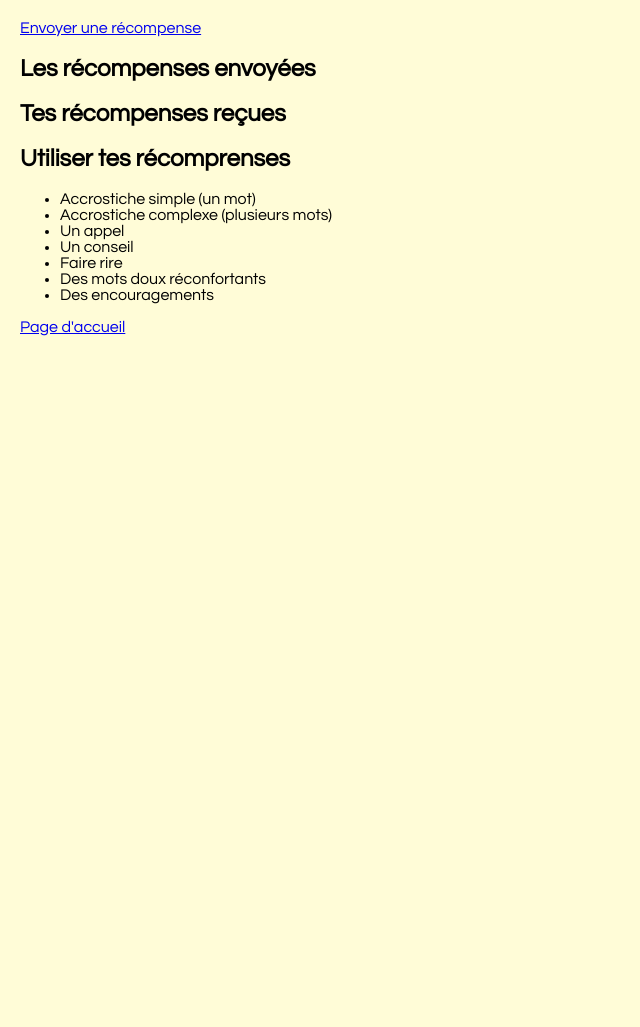
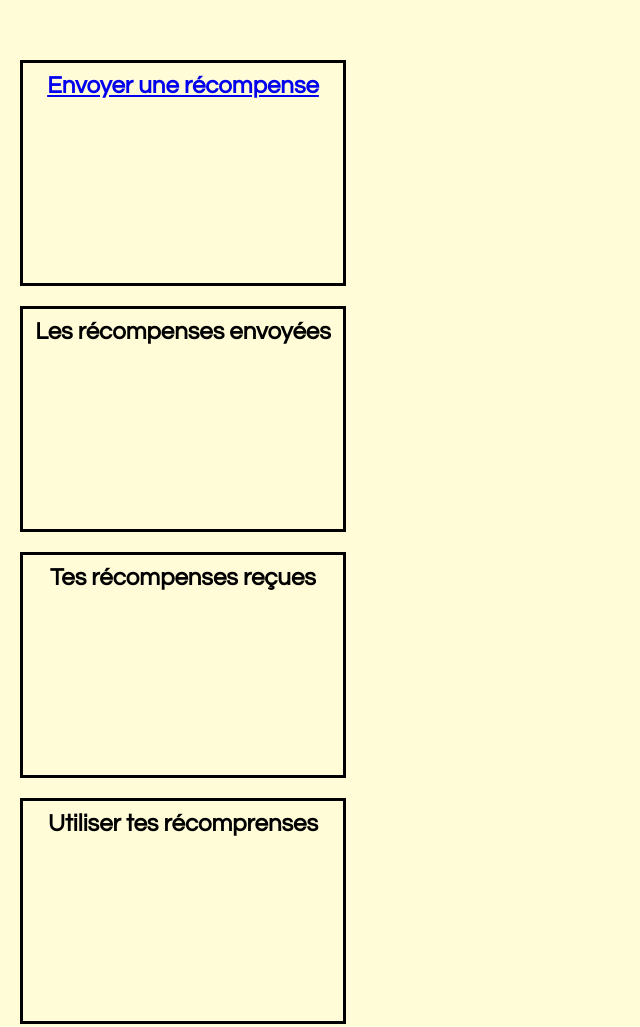
Before and after one commit to Superrlily/superrlily.github.io, a plain HTML site: page ana.html in a window 1280 px wide. Shown: the top 1027 px of the page, without its empty margins (0-640 px from the left). Before the commit the page ends 800 px from the top, so only its background shows below. Drawn offline with Linux system fonts and the light colour scheme.

Commit message:
update CSS

```diff
--- a/ana.html
+++ b/ana.html
@@ -1,13 +1,11 @@
 <!DOCTYPE html>
 <html>
 <link rel="stylesheet" href="styles.css">
-    <a href="ana_send_reward" target="_self">Envoyer une récompense</a>
-
-    <h2>Les récompenses envoyées</h2>
-
-    <h2>Tes récompenses reçues</h2>
-
-    <h2>Utiliser tes récomprenses</h2>
+    <div class="container"></div>
+        <h2 class="box"><a href="ana_send_reward" target="_self">Envoyer une récompense</a></h2>
+        <h2 class="box">Les récompenses envoyées</h2>
+        <h2 class="box">Tes récompenses reçues</h2>
+        <h2 class="box">Utiliser tes récomprenses</h2>
             <ul>
                 <li>Accrostiche simple (un mot)</li>
                 <li>Accrostiche complexe (plusieurs mots)</li>
--- a/styles.css
+++ b/styles.css
@@ -13,3 +13,19 @@ font-family: Moonrising, sans-serif;
 h2 {
     color: #000000;
 }
+
+.box {
+    border: 3px solid rgb(0, 0, 0);
+    width: 300px;
+    height: 200px;
+    margin: 2 auto;
+    padding: 10px;
+    text-align: center;
+}
+
+.container {
+    display: grid;
+    grid-template-columns: repeat(4, 1fr); /* 4 colonnes égales */
+    gap: 5px; /* Espacement entre les éléments */
+    padding: 10px;
+}
```
Also changed, not shown: index.html (+2 -2 lines), lele.html (added, +4 -0 lines), lele_receive_reward.html (+16 -1 lines), rewards_sent.html (added, +8 -0 lines), ririe.html (added, +4 -0 lines). Lines whose indentation alone changed are shown as unchanged.
